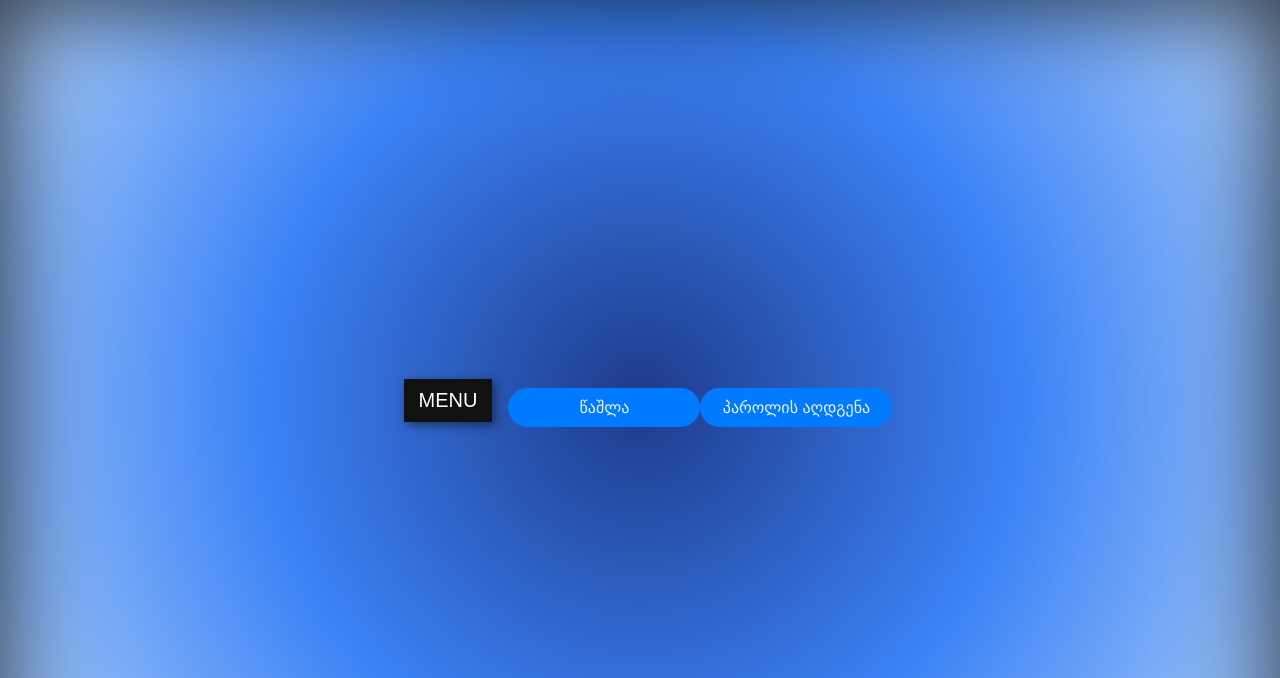
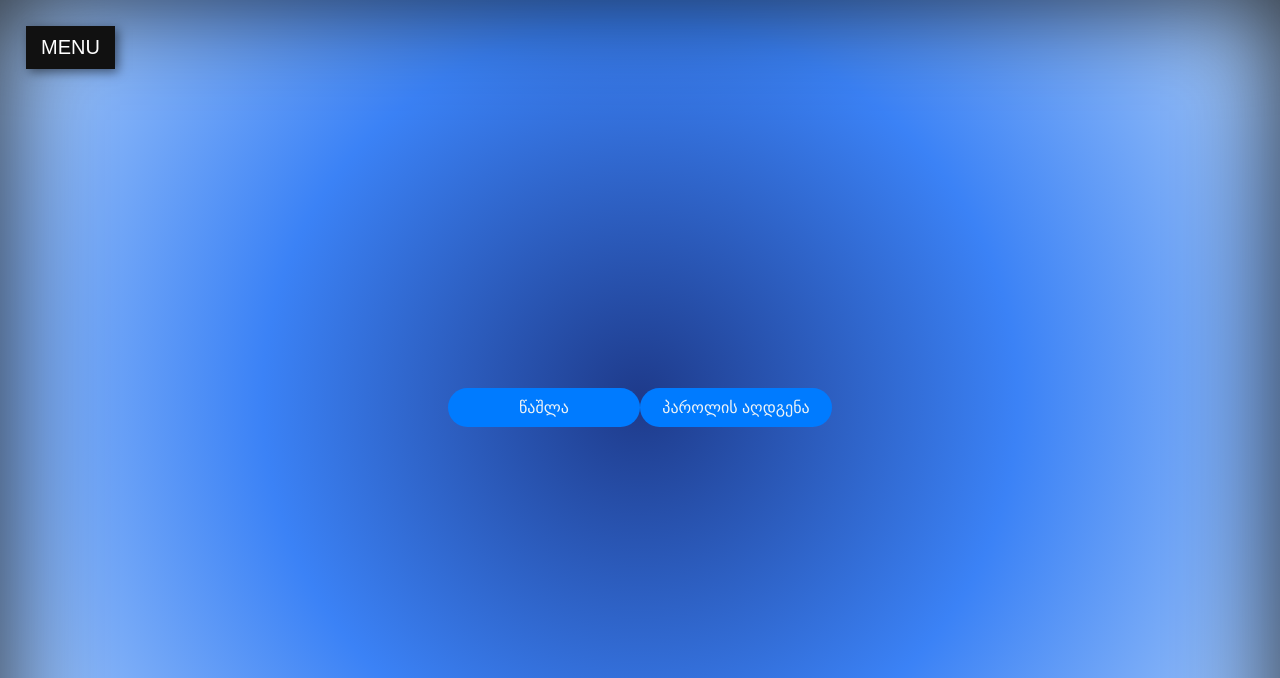
Before and after one commit to Ekaterine6/cs50w, a Django app: template authentication/templates/settings.html in a window 1280 px wide. Shown: the top 678 px of the page. Run offline with Django 3.2, Linux system fonts and the light colour scheme; the template is opened without the code that fills it, so the values that code supplies are empty.

Commit message:
made the settings design

```diff
--- a/authentication/static/menu.js
+++ b/authentication/static/menu.js
@@ -8,7 +8,6 @@ document.addEventListener("DOMContentLoaded", function () {
             <a href="/templates/lists.html">განრიგი</a>
             <a href="/templates/students.html">ინფორმაცია</a>
             <a href="/templates/settings.html">Settings</a>
-            <a href="/templates/reset-password.html">პაროლის განახლება</a>
             <a href="/templates/example.html">Example</a>
         </div>
         <div id="menubtn">
--- a/authentication/templates/settings.html
+++ b/authentication/templates/settings.html
@@ -33,6 +33,12 @@
             box-shadow: 0 0 20px rgba(241, 250, 238, 0.6); /* Soft glow effect */
             animation: bounce 1s infinite alternate ease-in-out;
         }
+        #menu-container {
+    position: absolute;
+    top: 10px;
+    left: 10px;
+    font-size: 18px;
+}
 
         .hidden {
             display: none;
```
